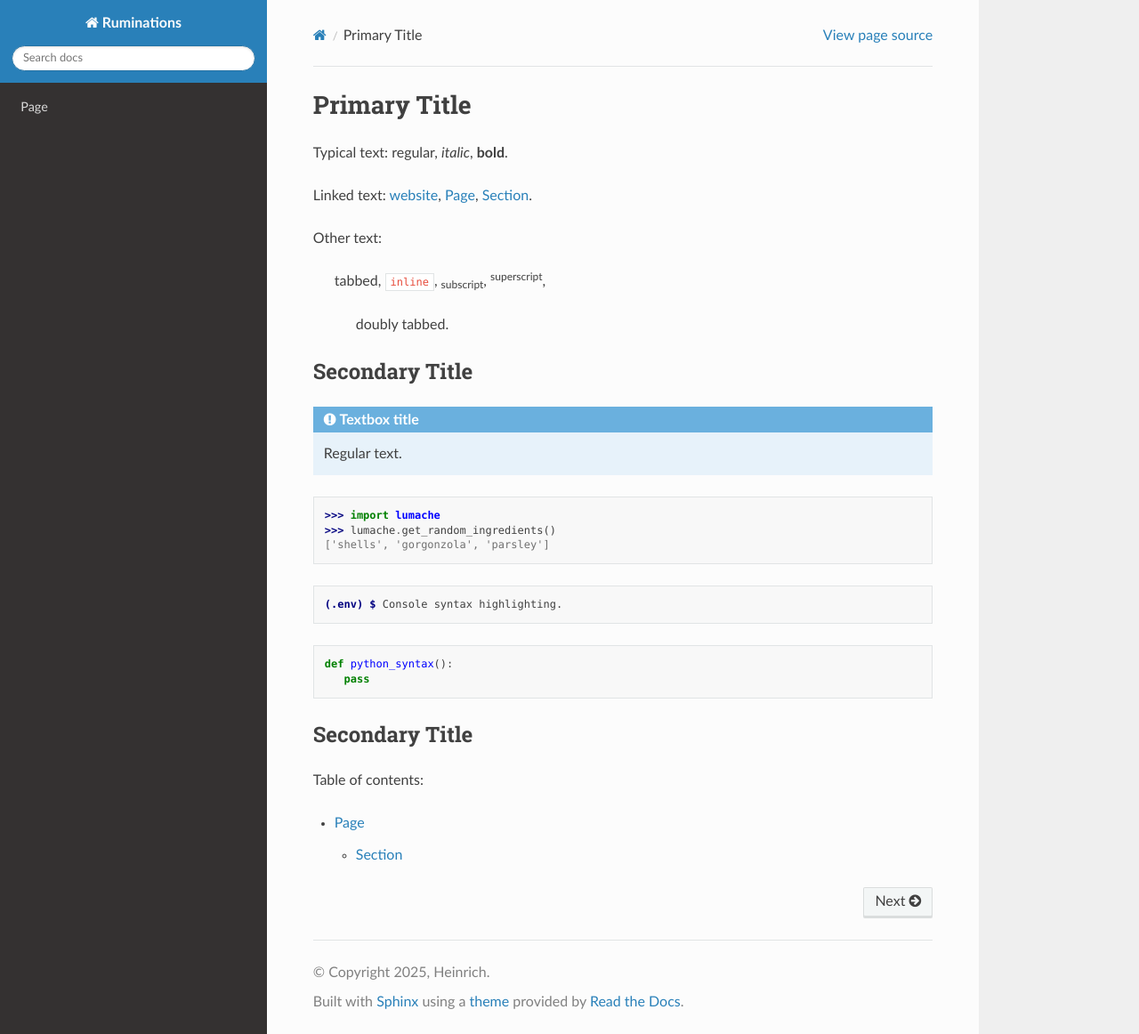
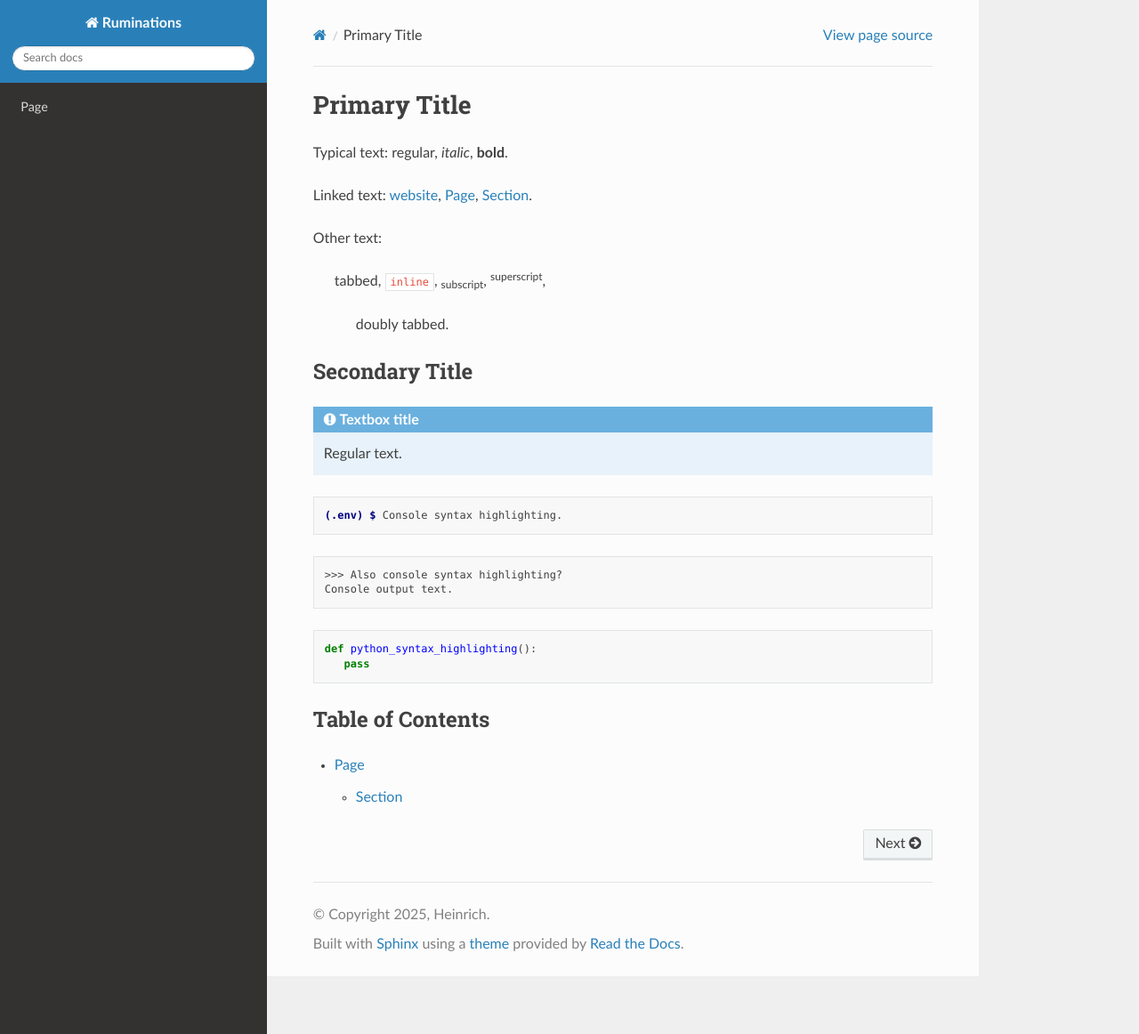
Before and after one commit to atheinrich/ReadTheDocs, a Sphinx documentation site: the page built from docs/source/index.rst, in a window 1280 px wide and 1162 px high. Shown: the whole window at 89% size. Built offline with Sphinx 7.4.7 and the Read the Docs theme 3.1.0, drawn with Linux system fonts in a browser that asks for light colours.

Commit message:
Update index.rst

```diff
--- a/docs/source/index.rst
+++ b/docs/source/index.rst
@@ -27,23 +27,20 @@ Secondary Title
 
    Regular text.
 
->>> import lumache
->>> lumache.get_random_ingredients()
-['shells', 'gorgonzola', 'parsley']
-
 .. code-block:: console
 
    (.env) $ Console syntax highlighting.
 
+>>> Also console syntax highlighting?
+Console output text.
+
 .. code-block:: python
 
-   def python_syntax():
+   def python_syntax_highlighting():
       pass
 
-Secondary Title
----------------
-
-Table of contents:
+Table of Contents
+-----------------
 
 .. toctree::
 
```
